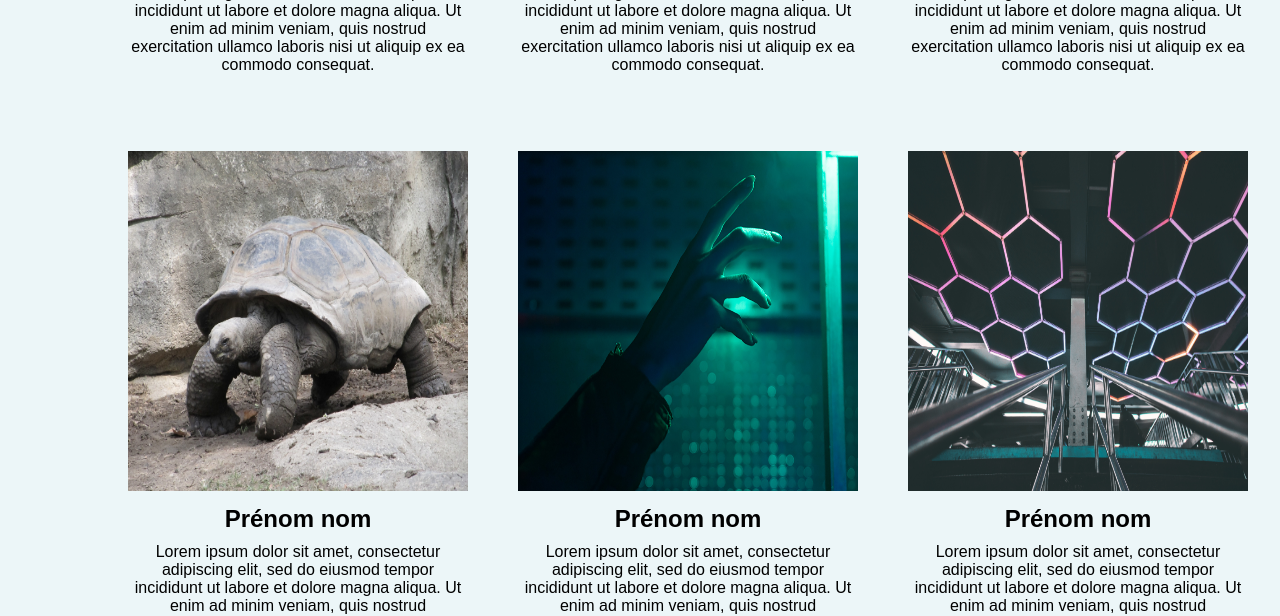
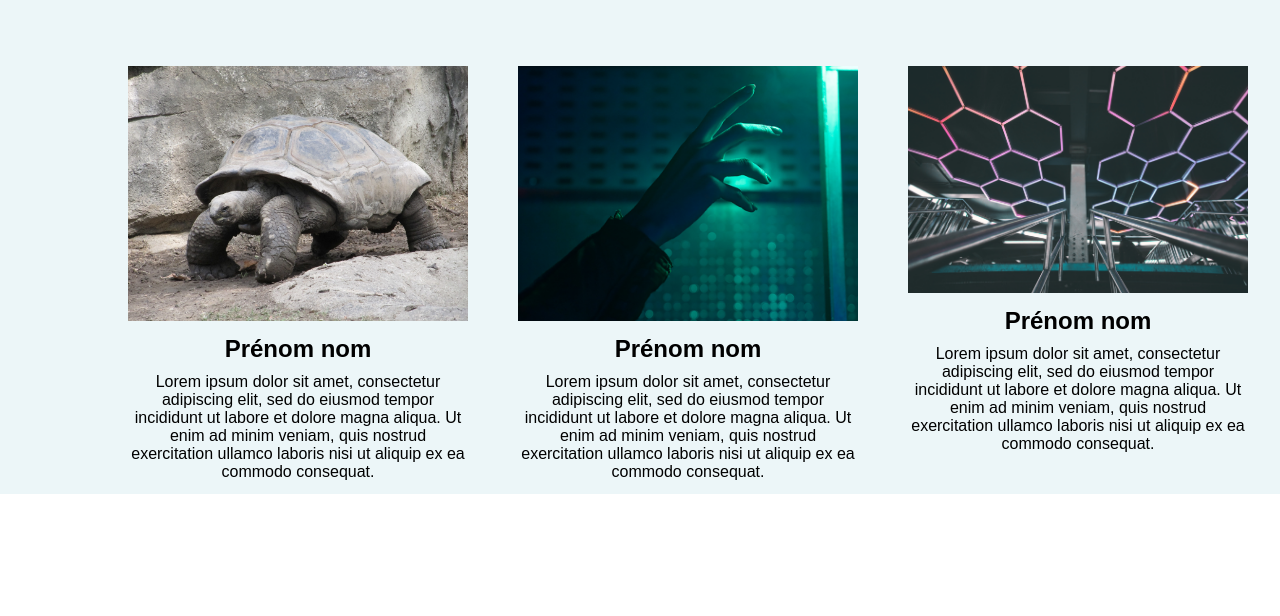
Before and after one commit to Rajkasphone/SAE303, a PHP site: page /Test.html in a window 1280 px wide. Shown: the part 2520-3136 px from the top of the page. Run offline with PHP 8.4, Linux system fonts and the light colour scheme; some web fonts are replaced.

Commit message:
image+css

```diff
--- a/styles.css
+++ b/styles.css
@@ -265,7 +265,7 @@ h1 {
 
   .item img {
     width: 340px;
-    height: 340px;
+
   }
 
   .item h2 {
```
Also changed, not shown: 1 other file.
